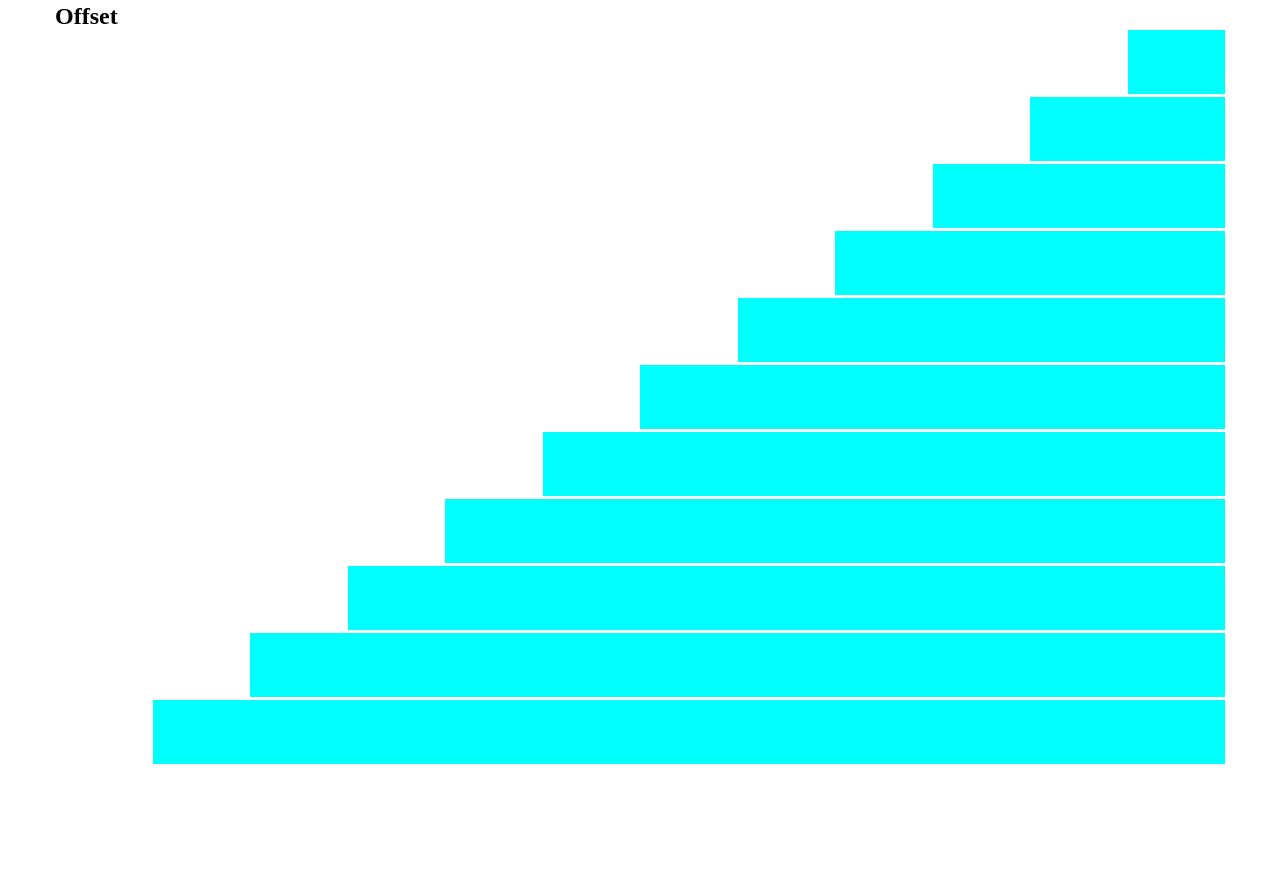
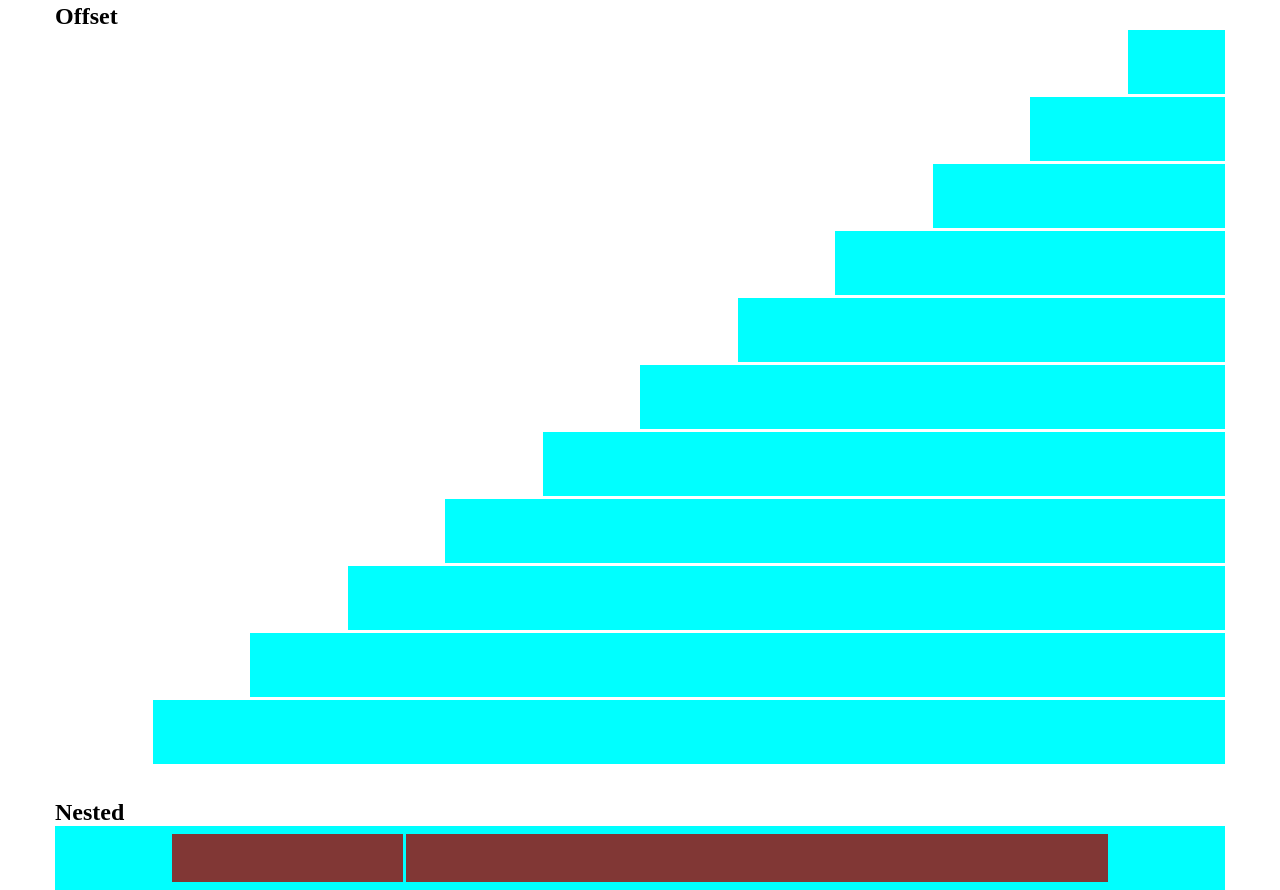
Before and after one commit to antonioiorio94/html-css-12bool, a plain HTML site: page index.html in a window 1280 px wide. Shown: the part 959-1849 px from the top of the page. Before the commit the page ends 1726 px from the top, so only its background shows below. Drawn offline with Linux system fonts and the light colour scheme.

Commit message:
aggiunta nested

```diff
--- a/index.html
+++ b/index.html
@@ -189,6 +189,22 @@
             </div>
 
 
+            <div class="container margin">
+
+                <h2>Nested</h2>
+                <div class="col-6 bg-blue nest-flex">
+
+                    <div class="row width80">
+                        <div class="col-3 bg-red nest-border"></div>
+                        <div class="col-6 bg-red "></div>
+                        <div class="col-3 bg-red "></div>
+                    </div>
+
+
+                </div>
+            </div>
+
+
 
     </main>
 
```
